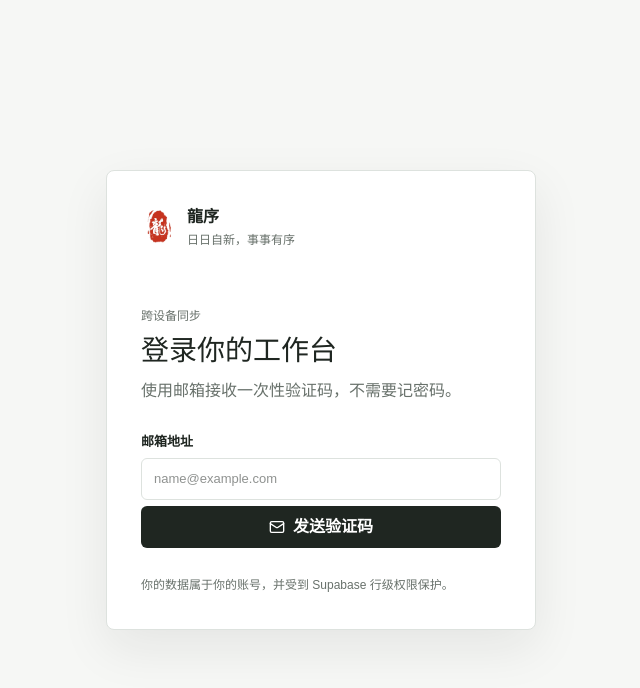
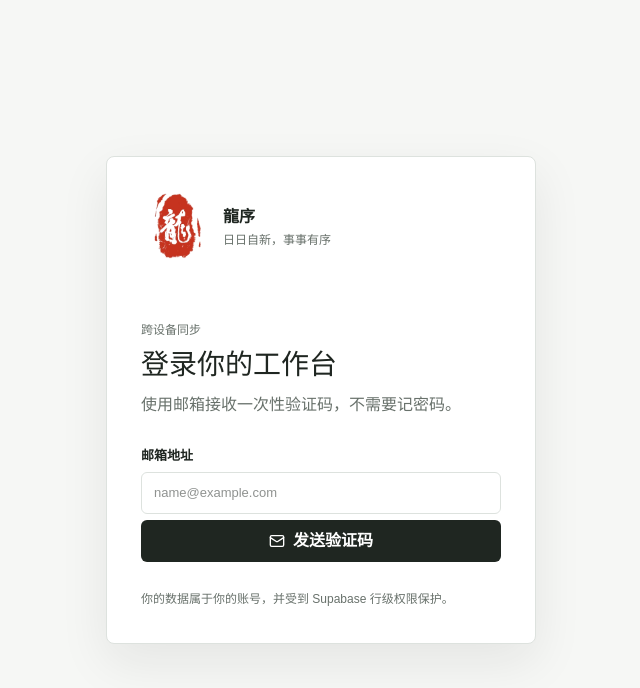
Before and after one commit to JinlonChen/personal-workbench, a Next.js app: page / in a window 1280 px wide. Shown: the top 688 px of the page, without its empty margins (319-959 px from the left). Built offline with nearby package versions, Linux system fonts and the light colour scheme; no server answers.

Commit message:
ui: enlarge dragon brand mark

```diff
--- a/src/app/globals.css
+++ b/src/app/globals.css
@@ -149,10 +149,10 @@ button {
 }
 
 .brand-mark {
-  width: 36px;
-  height: 36px;
+  width: 72px;
+  height: 72px;
   display: block;
-  flex: 0 0 36px;
+  flex: 0 0 72px;
   object-fit: contain;
 }
 
--- a/src/components/brand-mark.tsx
+++ b/src/components/brand-mark.tsx
@@ -3,5 +3,5 @@ import Image from "next/image";
 import longxuDragon from "@/assets/longxu-dragon.png";
 
 export function BrandMark() {
-  return <Image className="brand-mark" src={longxuDragon} width={36} height={36} alt="龍字标识" priority />;
+  return <Image className="brand-mark" src={longxuDragon} width={72} height={72} alt="龍字标识" priority />;
 }
```
Also changed, not shown: 1 other file (tests, documents, lock files or other folders).
